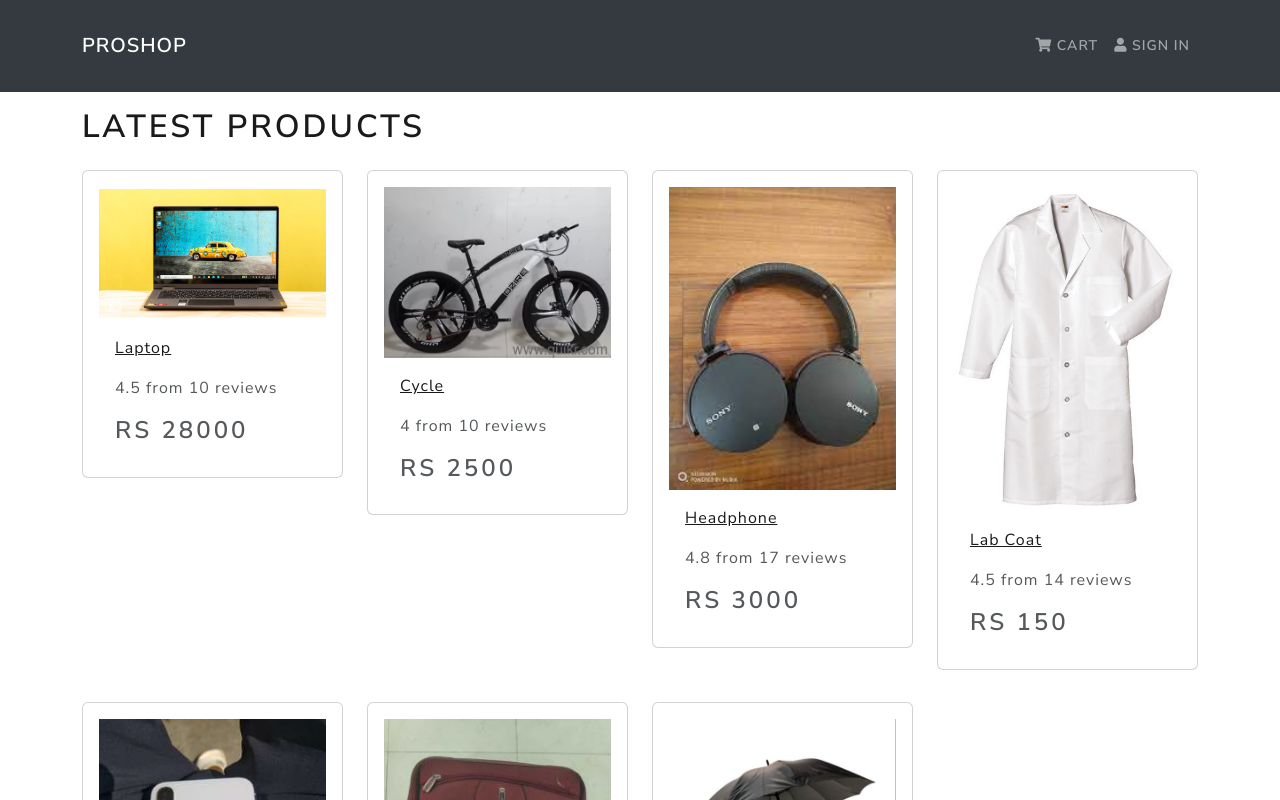
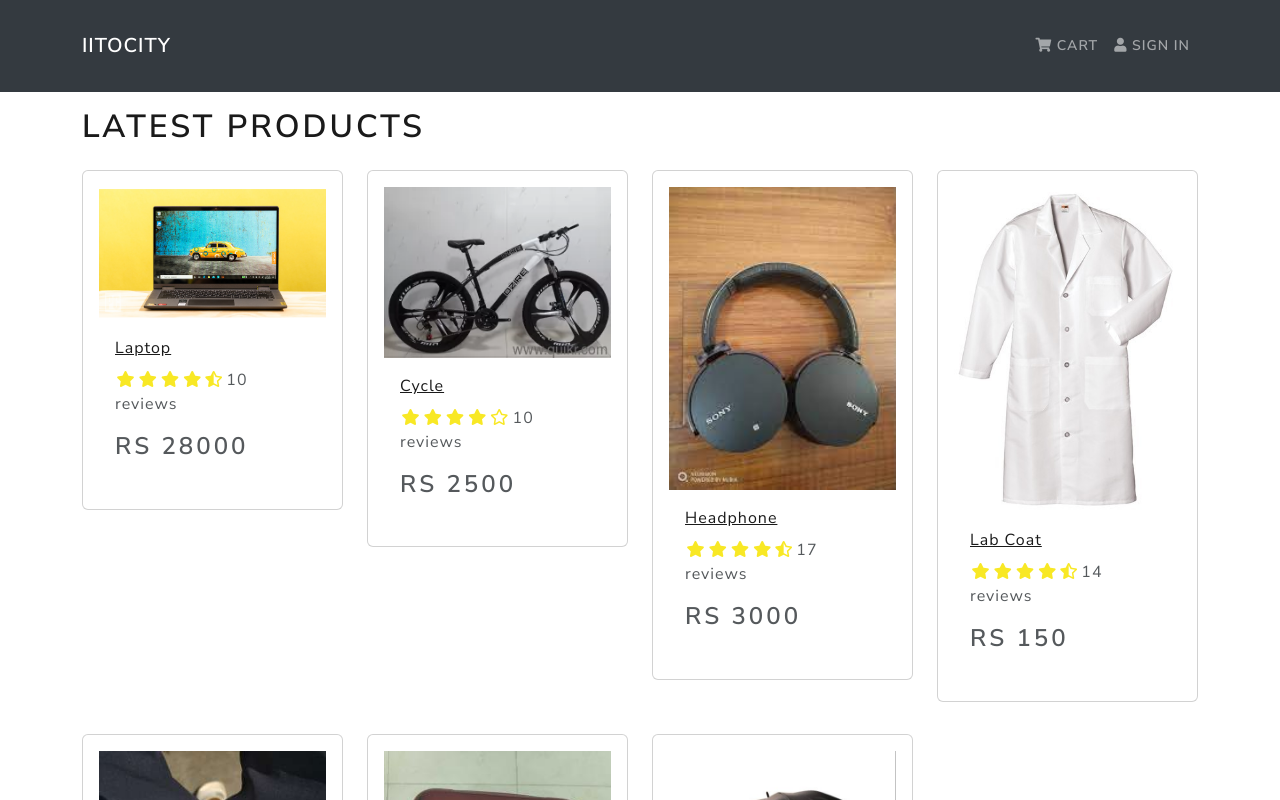
Before and after one commit to mkkathuria/IITocity-mern-new, a React (Create React App) app in the folder frontend/: page / in a window 1280 px wide. Shown: the top 800 px of the page. Built offline with nearby package versions, Linux system fonts and the light colour scheme.

Commit message:
Rating Component

```diff
--- a/frontend/src/components/Header.js
+++ b/frontend/src/components/Header.js
@@ -6,7 +6,7 @@
     <header>
       <Navbar bg="dark" variant="dark" expand="lg" collapseOnSelect>
         <Container>
-          <Navbar.Brand href="/">ProShop</Navbar.Brand>
+          <Navbar.Brand href="/">IITocity</Navbar.Brand>
           <Navbar.Toggle aria-controls="basic-navbar-nav" />
           <Navbar.Collapse id="basic-navbar-nav">
             <Nav className="ms-auto">
--- a/frontend/src/components/Product.js
+++ b/frontend/src/components/Product.js
@@ -1,5 +1,6 @@
 import React from "react";
 import { Card } from "react-bootstrap";
+import Rating from "./Rating";
 
 const Product = ({ product }) => {
   return (
@@ -16,9 +17,10 @@
         </a>
 
         <Card.Text as="div">
-          <div className="my-3">
-            {product.rating} from {product.numReviews} reviews
-          </div>
+          <Rating
+            value={product.rating}
+            text={`${product.numReviews} reviews`}
+          />
         </Card.Text>
 
         <Card.Text as="h3">Rs {product.price}</Card.Text>
--- /dev/null
+++ b/frontend/src/components/Rating.js
@@ -0,0 +1,82 @@
+import React from "react";
+import PropTypes from "prop-types";
+
+const Rating = ({ value, text, color }) => {
+  return (
+    <div className="rating">
+      <span>
+        <i
+          style={{ color }}
+          className={
+            value >= 1
+              ? "fas fa-star"
+              : value >= 0.5
+              ? "fas fa-star-half-alt"
+              : "far fa-star"
+          }
+        ></i>
+      </span>
+      <span>
+        <i
+          style={{ color }}
+          className={
+            value >= 2
+              ? "fas fa-star"
+              : value >= 1.5
+              ? "fas fa-star-half-alt"
+              : "far fa-star"
+          }
+        ></i>
+      </span>
+      <span>
+        <i
+          style={{ color }}
+          className={
+            value >= 3
+              ? "fas fa-star"
+              : value >= 2.5
+              ? "fas fa-star-half-alt"
+              : "far fa-star"
+          }
+        ></i>
+      </span>
+      <span>
+        <i
+          style={{ color }}
+          className={
+            value >= 4
+              ? "fas fa-star"
+              : value >= 3.5
+              ? "fas fa-star-half-alt"
+              : "far fa-star"
+          }
+        ></i>
+      </span>
+      <span>
+        <i
+          style={{ color }}
+          className={
+            value >= 5
+              ? "fas fa-star"
+              : value >= 4.5
+              ? "fas fa-star-half-alt"
+              : "far fa-star"
+          }
+        ></i>
+      </span>
+      <span>{text && text}</span>
+    </div>
+  );
+};
+
+Rating.defaultProps = {
+  color: "#f8e825",
+};
+
+Rating.propTypes = {
+  value: PropTypes.number.isRequired,
+  text: PropTypes.string.isRequired,
+  color: PropTypes.string,
+};
+
+export default Rating;
--- a/frontend/src/index.css
+++ b/frontend/src/index.css
@@ -1,3 +1,11 @@
 main {
   min-height: 80vh;
 }
+
+h3 {
+  padding: 1rem 0;
+}
+
+.rating span {
+  margin: 0.1rem;
+}
--- a/frontend/src/screens/HomeScreen.js
+++ b/frontend/src/screens/HomeScreen.js
@@ -9,7 +9,7 @@
       <h1>Latest Products</h1>
       <Row>
         {products.map((product) => (
-          <Col sm={12} md={6} lg={4} xl={3}>
+          <Col key={product._id} sm={12} md={6} lg={4} xl={3}>
             <Product product={product} />
           </Col>
         ))}
```
